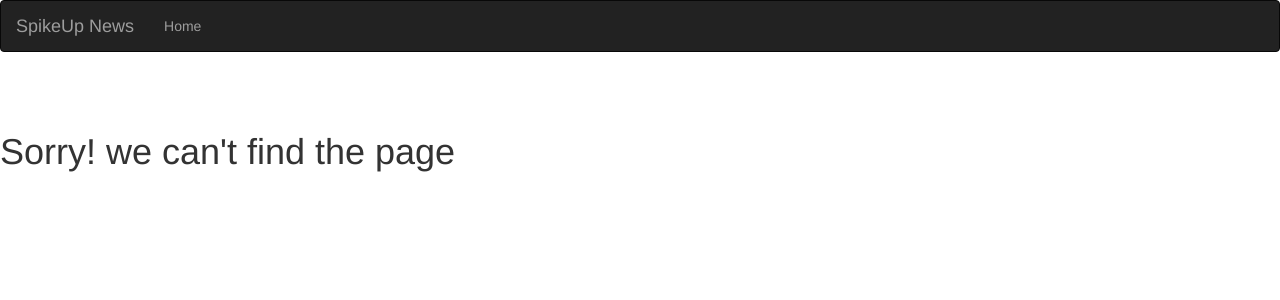
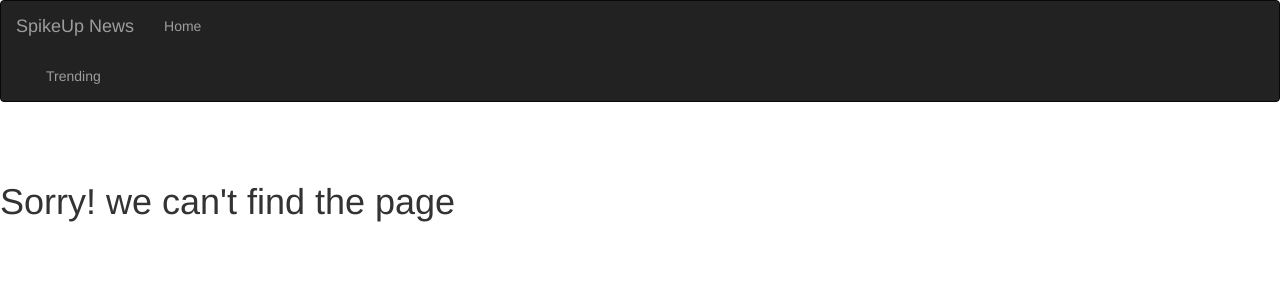
Before and after one commit to sheillanjoroge/SpikeUpNews, a Flask app: template app/templates/fourOwfour.html in a window 1280 px wide. Shown: the top 300 px of the page. Run offline with Flask 2, Linux system fonts and the light colour scheme; the template is opened without the code that fills it, so the values that code supplies are empty; some libraries are stand-ins or nearby versions.

Commit message:
add extra div to show trending button

```diff
--- a/app/templates/navbar.html
+++ b/app/templates/navbar.html
@@ -16,6 +16,13 @@
                 </li>
 
         </div>
+        <div class="navbar-collapse collapse">
+            <ul class="nav navbar-nav">
+                <li>
+                    <a href="/">Trending</a>
+                </li>
+
+        </div>
 
     </div>
 </div>
```
